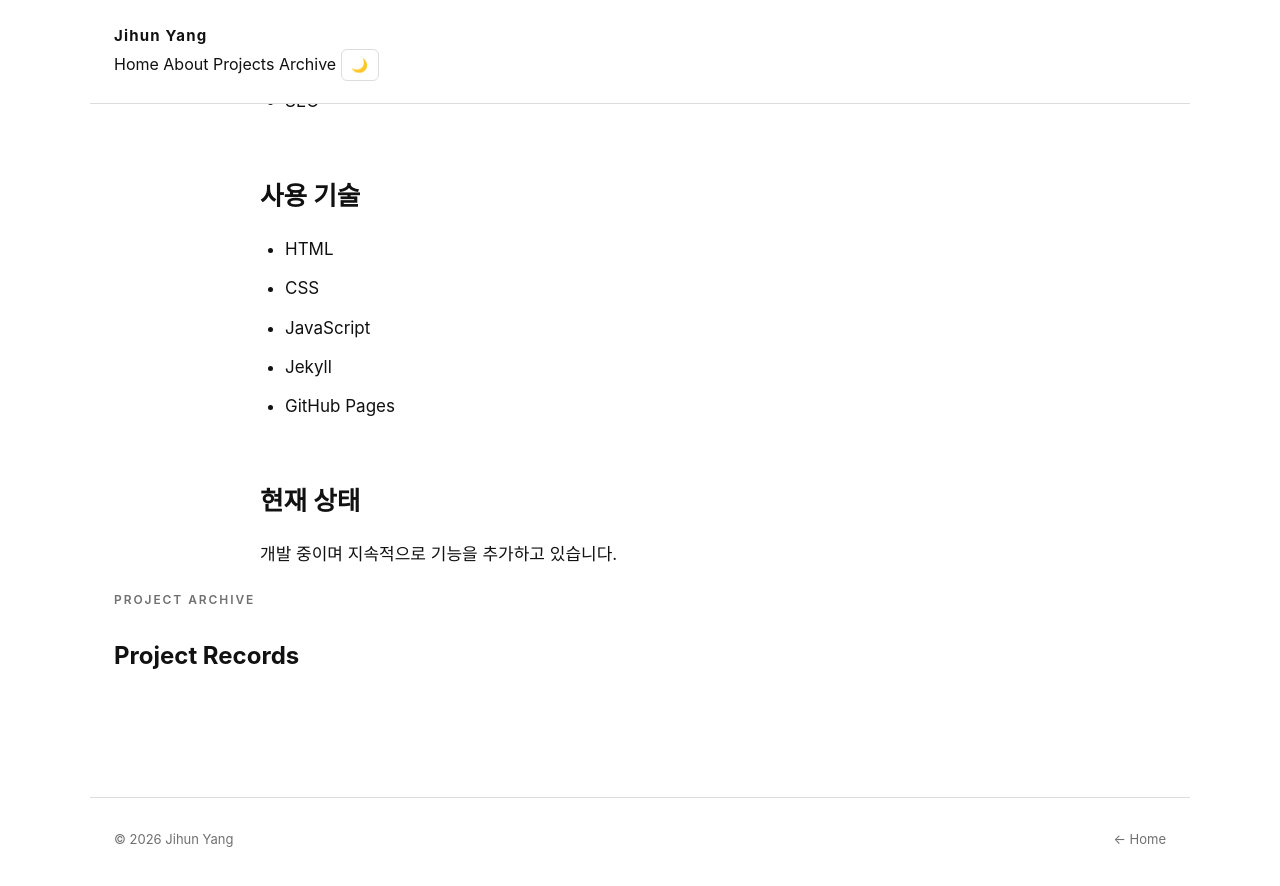
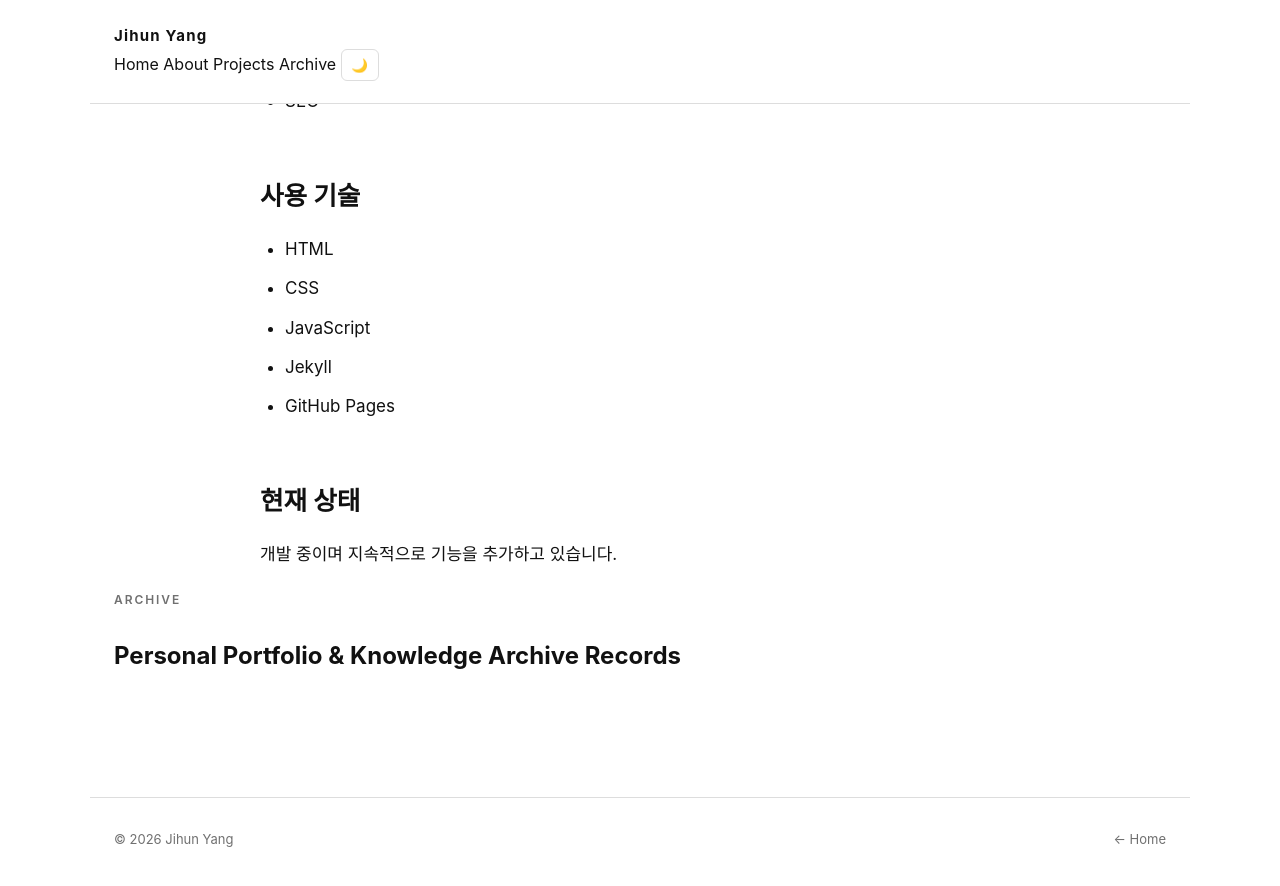
Before and after one commit to JihunYangKR/JihunYangKR.github.io, a Jekyll site: the page built from _projects/portfolio-site.md, in a window 1280 px wide and 900 px high, scrolled down 1379 px. Shown: the top 886 px of the window. Built offline with Jekyll 4.4.1, drawn with Linux system fonts in a browser that asks for light colours.

Commit message:
Update project.html

```diff
--- a/_layouts/project.html
+++ b/_layouts/project.html
@@ -130,11 +130,11 @@
         <div class="section-header">
 
             <p class="eyebrow">
-                PROJECT ARCHIVE
+                ARCHIVE
             </p>
 
             <h2>
-                Project Records
+                {{ page.title }} Records
             </h2>
 
         </div>
```
